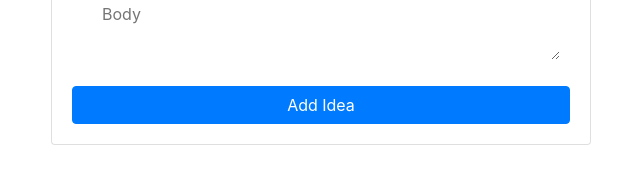
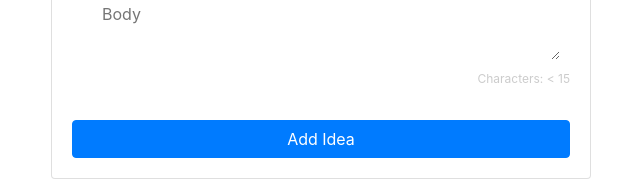
Before and after one commit to mudasirafzal/react-ideas-list, a React (Create React App) app: page / in a window 1280 px wide. Both pictures are taken after a click on the button "Get Idea". Shown: the part 301-481 px from the top of the page, without its empty margins (319-959 px from the left). Built offline with nearby package versions, Linux system fonts and the light colour scheme; no server answers.

Commit message:
Added counter

```diff
--- a/src/App.css
+++ b/src/App.css
@@ -26,3 +26,17 @@ table tbody > tr > td {
 .table-borderless > thead > tr > th {
   border: none;
 }
+.hide {
+  display: none;
+}
+.show {
+  text-align: right;
+  font-size: 12px;
+  color: #ccc;
+}
+.counter {
+  display: block;
+}
+.counter p {
+  text-align: right;
+}
--- a/src/App.js
+++ b/src/App.js
@@ -12,6 +12,7 @@ class App extends Component {
     title: "",
     date: "",
     body: "",
+    chars_left: 15,
     editIdea: false,
     showForm: false
   };
@@ -24,6 +25,13 @@ class App extends Component {
     this.setState({
       [name]: value
     });
+  };
+  onCountChange = e => {
+    var input = e.target.value.length;
+    this.setState({
+      chars_left: 15 - input
+    });
+    console.log(this.state.chars_left);
   };
   handleSubmit = e => {
     e.preventDefault();
@@ -118,7 +126,9 @@ class App extends Component {
                 title={this.state.title}
                 date={this.state.date}
                 body={this.state.body}
+                chars_left={this.state.chars_left}
                 onChange={this.onHandleChange}
+                countChange={this.onCountChange}
                 handleSubmit={this.handleSubmit}
                 editIdea={this.state.editIdea}
               />
--- a/src/components/IdeaInput.js
+++ b/src/components/IdeaInput.js
@@ -1,5 +1,14 @@
 import React, { useRef, useEffect } from "react";
-export default ({ title, date, body, onChange, handleSubmit, editIdea }) => {
+export default ({
+  title,
+  date,
+  body,
+  chars_left,
+  onChange,
+  countChange,
+  handleSubmit,
+  editIdea
+}) => {
   const titleRef = useRef(null);
   useEffect(() => {
     titleRef.current.focus();
@@ -37,10 +46,18 @@ export default ({ title, date, body, onChange, handleSubmit, editIdea }) => {
             className="text-capitalize"
             placeholder="Body"
             value={body}
-            onChange={onChange}
+            onChange={e => {
+              onChange(e);
+              countChange(e);
+            }}
             name="body"
             required
           />
+          <div className="counter input-group">
+            <p className={chars_left >= 1 ? "show" : "hide"}>
+              Characters: &lt; 15
+            </p>
+          </div>
         </div>
         <button
           type="submit"
--- a/src/components/IdeaItem.js
+++ b/src/components/IdeaItem.js
@@ -5,7 +5,7 @@ class IdeaItem extends Component {
     const { id, date, title, body, handleDelete, handleEdit } = this.props;
     return (
       <table className="col-lg-2 col-md-4 col-sm-8 col-xs-12 mr-4 mb-4 text-left">
-        <tbody>
+        <tbody className="col-lg-2 col-md-4 col-sm-8 col-xs-12 mr-4 mb-4">
           <tr>
             <th>
               <strong>ID</strong>
```
